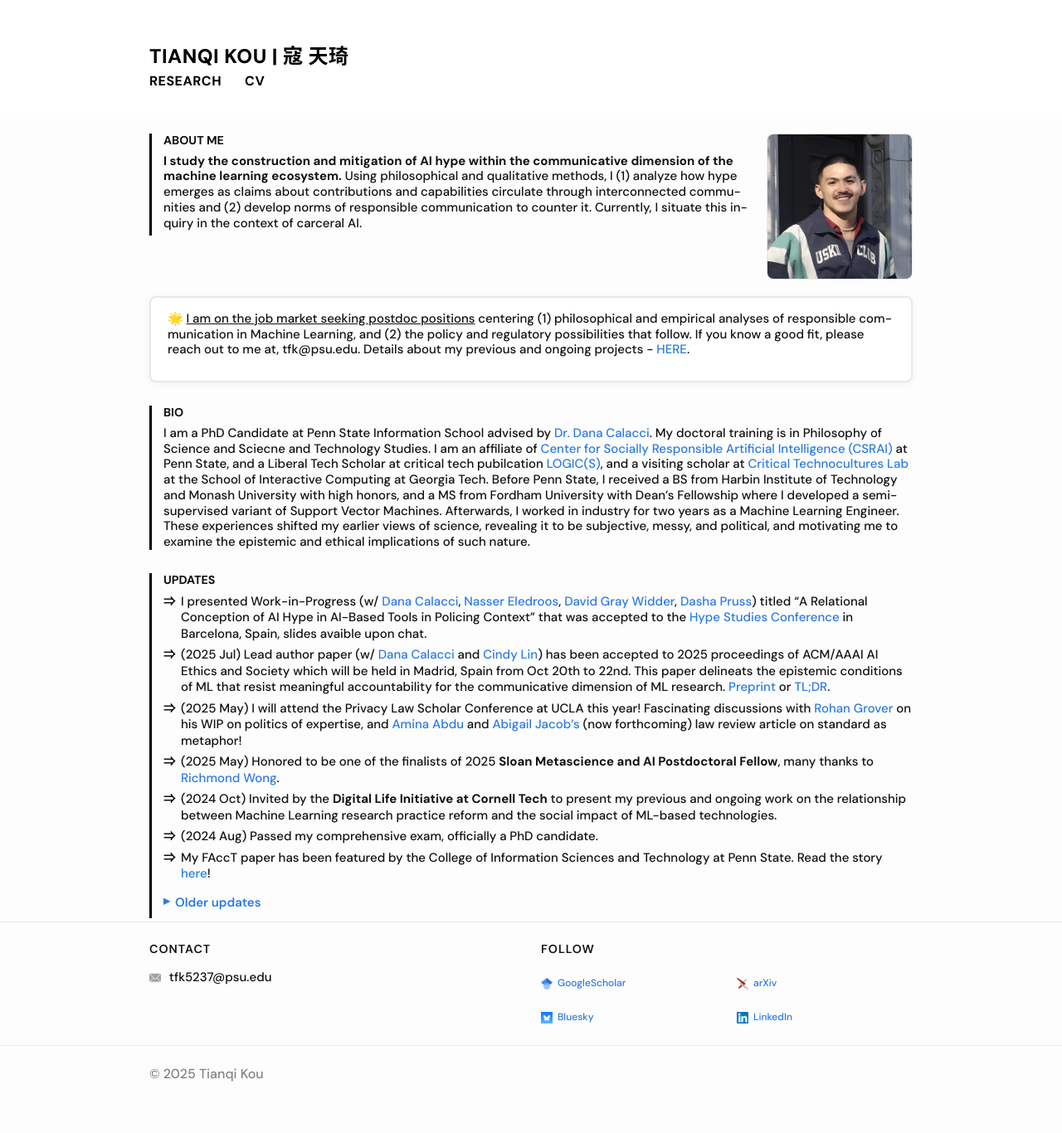
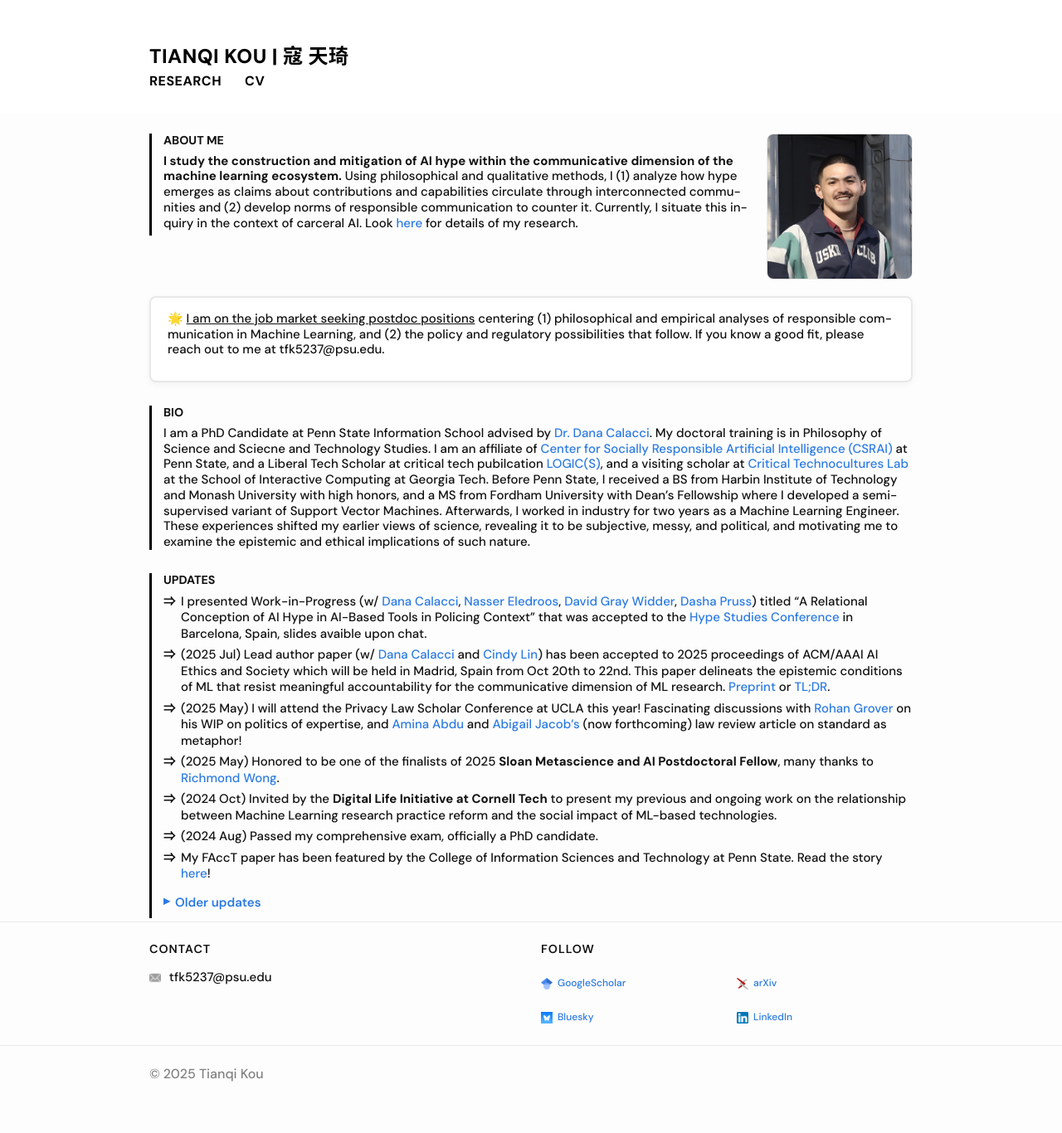
Before and after one commit to koutianqi/koutianqi.github.io, a Jekyll site: the page built from index.markdown, in a window 1280 px wide. Shown: the whole page at 83% size. Built offline with Jekyll 4.4.1, drawn with Linux system fonts in a browser that asks for light colours.

Commit message:
Update index.markdown

```diff
--- a/index.markdown
+++ b/index.markdown
@@ -9,7 +9,7 @@ title: "Tianqi Kou"
   <h2 class="mobile-only"><strong>ABOUT ME</strong></h2>
 
 
-**I study the construction and mitigation of AI hype within the communicative dimension of the machine learning ecosystem.** Using philosophical and qualitative methods, I (1) analyze how hype emerges as claims about contributions and capabilities circulate through interconnected communities and (2) develop norms of responsible communication to counter it. Currently, I situate this inquiry in the context of carceral AI.
+**I study the construction and mitigation of AI hype within the communicative dimension of the machine learning ecosystem.** Using philosophical and qualitative methods, I (1) analyze how hype emerges as claims about contributions and capabilities circulate through interconnected communities and (2) develop norms of responsible communication to counter it. Currently, I situate this inquiry in the context of carceral AI. Look [here](https://koutianqi.info/pages/research/) for details of my research.
 
 
   </div>
@@ -17,7 +17,7 @@ title: "Tianqi Kou"
 </div>
 
 <div class="job-market-box" markdown="1">
-🌟 <ins>I am on the job market seeking postdoc positions</ins> centering (1) philosophical and empirical analyses of responsible communication in Machine Learning, and (2) the policy and regulatory possibilities that follow. If you know a good fit, please reach out to me at, tfk@psu.edu. Details about my previous and ongoing projects - [HERE](https://koutianqi.github.io/pages/research/).
+🌟 <ins>I am on the job market seeking postdoc positions</ins> centering (1) philosophical and empirical analyses of responsible communication in Machine Learning, and (2) the policy and regulatory possibilities that follow. If you know a good fit, please reach out to me at tfk5237@psu.edu.
 </div>
 
 <!--- and --->
```
